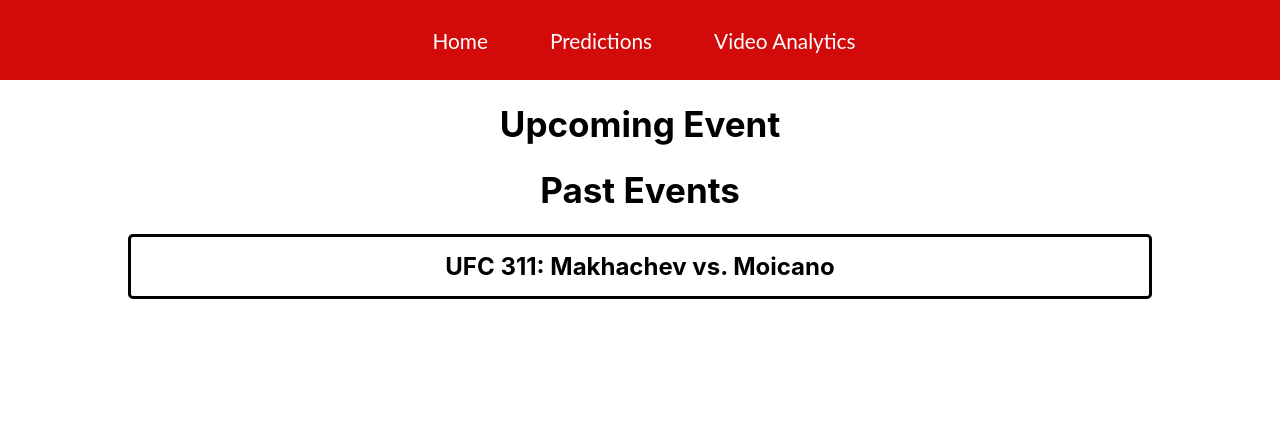
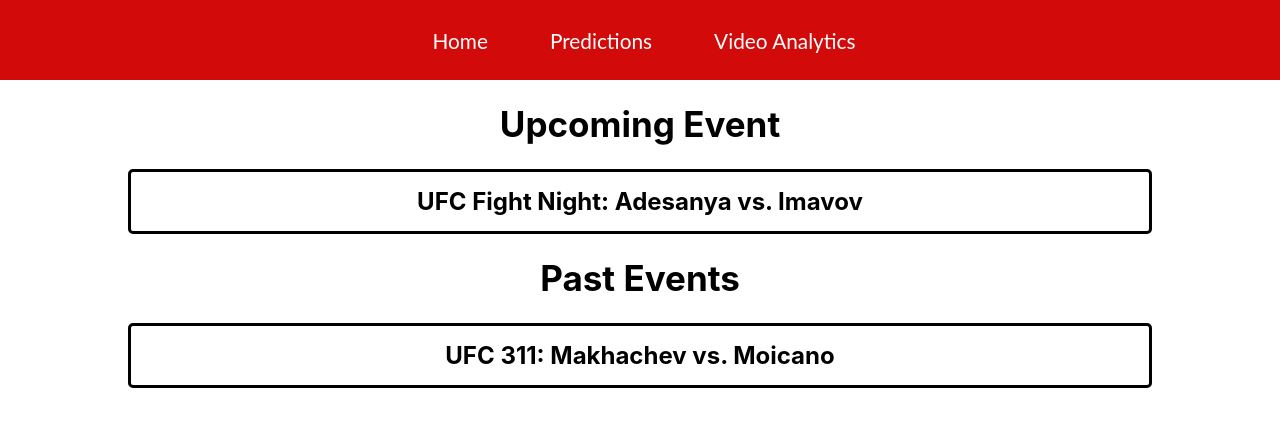
Before and after one commit to LakshaySoin/UFC_Analytics, a React (Create React App) app in the folder ufc_analytics/ufc_website/: page /UFC_Analytics/predictions in a window 1280 px wide. Shown: the top 426 px of the page. Built offline with nearby package versions, Linux system fonts and the light colour scheme.

Commit message:
updated for fight night: adesanya vs imavov

```diff
--- a/ufc_analytics/ufc_website/src/Event.js
+++ b/ufc_analytics/ufc_website/src/Event.js
@@ -94,7 +94,9 @@
                             <p>{entry.RedFighter}</p>
                             <p>{parseInt(entry.Result) === 0 ? 'Blue' : 'Red'}</p>
                             <p>{odds[index] === 0 ? 'Blue' : 'Red'}</p>
+                            {result != null &&
                             <p className={parseInt(entry.Result) === result[index] ? 'green' : 'red'}>{result[index] === 0 ? 'Blue' : 'Red'}</p>
+                            }
                         </div>
                     ))}
                 </div>
--- a/ufc_analytics/ufc_website/src/Predictions.js
+++ b/ufc_analytics/ufc_website/src/Predictions.js
@@ -5,10 +5,12 @@
 function Predictions() {
   const ufc_311_winners = [1, 1, 1, 1, 0, 0, 0, 1, 1, 0, 0, 0, 1];
   const ufc_311_odds = [1, 1, 1, 1, 0, 0, 0, 1, 1, 0, 0, 0, 1];
+  const ufc_fight_night_1_odds = [1, 1, 1, 1, 1, 1, 1, 1, 0, 1, 1, 0, 0];
 
   return (
     <div>
       <h1 className='head'>Upcoming Event</h1>
+      <Event title={"UFC Fight Night: Adesanya vs. Imavov"} event={"FightNight1"} odds={ufc_fight_night_1_odds} result={null} />
       <h1 className='head'>Past Events</h1>
       <Event title={"UFC 311: Makhachev vs. Moicano"} event={"UFC311"} odds={ufc_311_odds} result={ufc_311_winners} />
     </div>
```
Also changed, not shown: ufc_analytics/ufc_website/public/FightNight1.csv (added).
